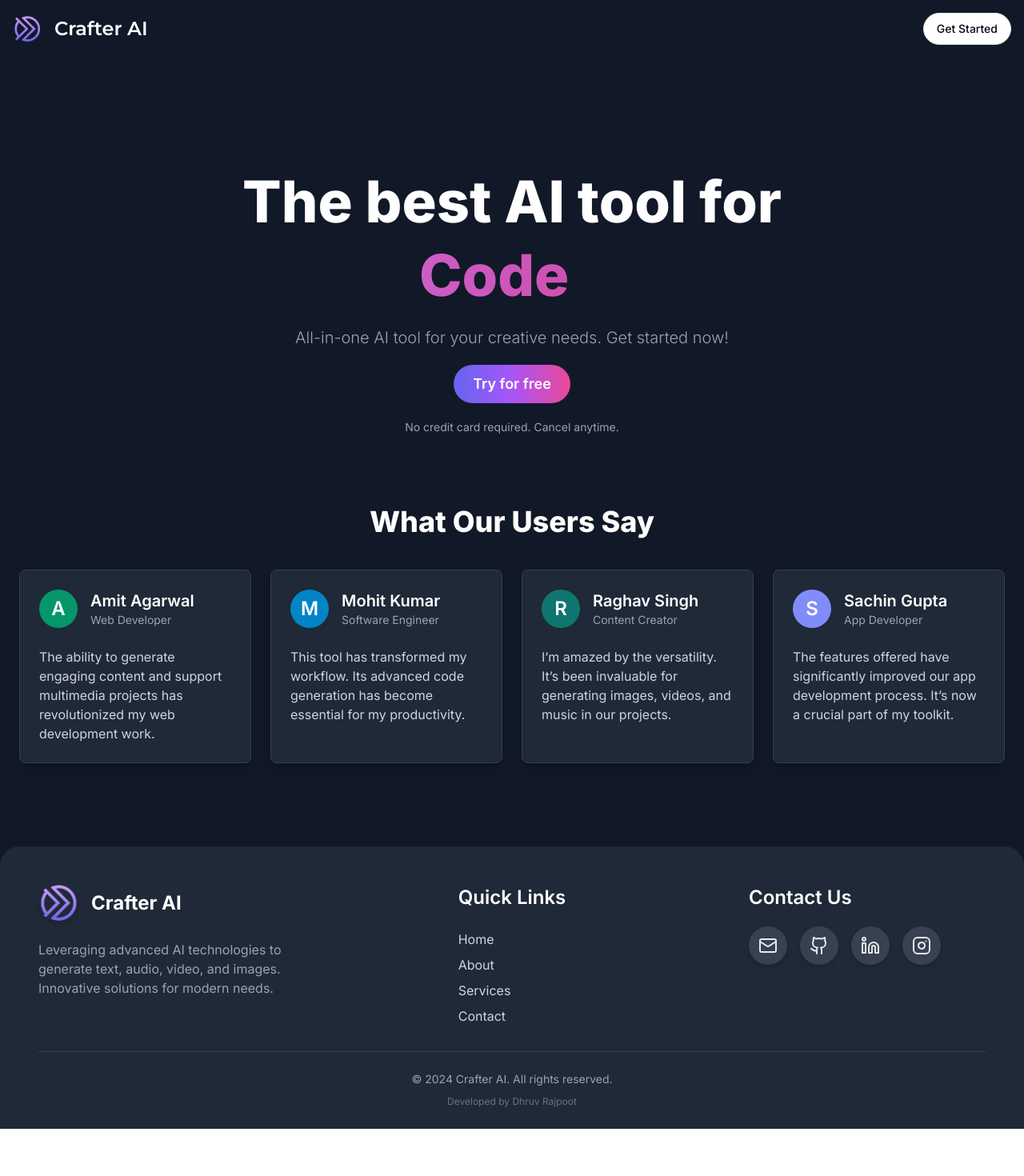
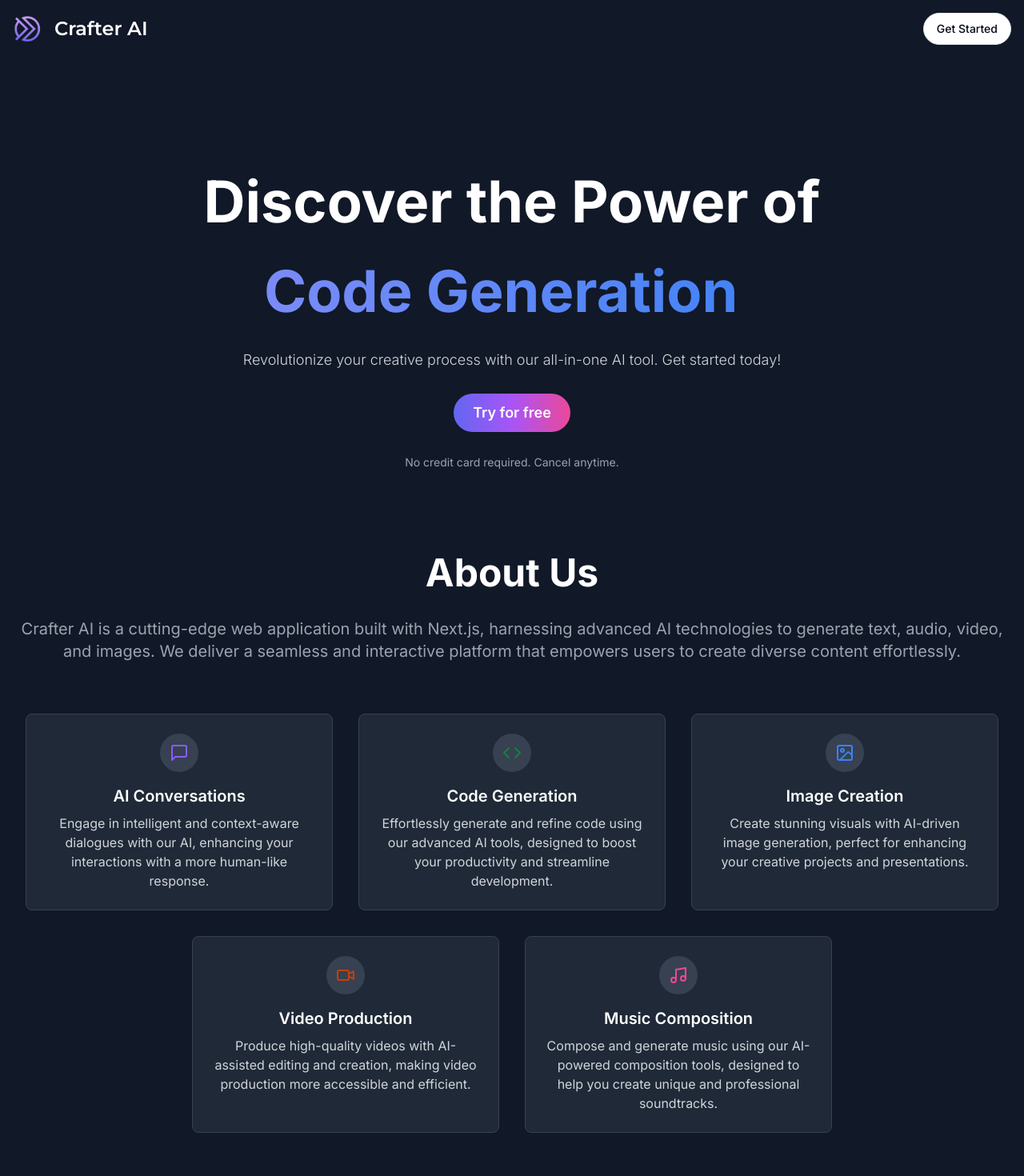
Before and after one commit to DhruvRajpoot/Crafter-AI, a Next.js app: page / in a window 1280 px wide. Shown: the top 1470 px of the page at 80% size. Before the commit the page ends 1411 px from the top, so only its background shows below. Built offline with nearby package versions, Linux system fonts and the light colour scheme; no server answers.

Commit message:
feat: about us on homepage

```diff
--- /dev/null
+++ b/app/(landing)/landing-about.tsx
@@ -0,0 +1,88 @@
+"use client";
+
+import { cn } from "@/lib/utils";
+import {
+  Code,
+  ImageIcon,
+  MessageSquare,
+  MusicIcon,
+  VideoIcon,
+} from "lucide-react";
+
+const LandingAbout = () => {
+  const features = [
+    {
+      icon: <MessageSquare />,
+      color: "text-violet-500",
+      title: "AI Conversations",
+      description:
+        "Engage in intelligent and context-aware dialogues with our AI, enhancing your interactions with a more human-like response.",
+    },
+    {
+      icon: <Code />,
+      color: "text-green-700",
+      title: "Code Generation",
+      description:
+        "Effortlessly generate and refine code using our advanced AI tools, designed to boost your productivity and streamline development.",
+    },
+    {
+      icon: <ImageIcon />,
+      color: "text-blue-500",
+      title: "Image Creation",
+      description:
+        "Create stunning visuals with AI-driven image generation, perfect for enhancing your creative projects and presentations.",
+    },
+    {
+      icon: <VideoIcon />,
+      color: "text-orange-700",
+      title: "Video Production",
+      description:
+        "Produce high-quality videos with AI-assisted editing and creation, making video production more accessible and efficient.",
+    },
+    {
+      icon: <MusicIcon />,
+      color: "text-pink-500",
+      title: "Music Composition",
+      description:
+        "Compose and generate music using our AI-powered composition tools, designed to help you create unique and professional soundtracks.",
+    },
+  ];
+
+  return (
+    <div className="bg-gray-900 py-8 sm:py-16 px-6">
+      <div className="text-center">
+        <h2 className="text-4xl sm:text-5xl font-bold text-white mb-8">
+          About Us
+        </h2>
+        <p className="text-md sm:text-lg lg:text-xl text-gray-400 mb-16">
+          Crafter AI is a cutting-edge web application built with Next.js,
+          harnessing advanced AI technologies to generate text, audio, video,
+          and images. We deliver a seamless and interactive platform that
+          empowers users to create diverse content effortlessly.{" "}
+        </p>
+        <div className="flex flex-wrap justify-center gap-8">
+          {features.map((feature, index) => (
+            <div
+              className="bg-gray-800 p-6 rounded-lg w-full max-w-sm border border-gray-700"
+              key={index}
+            >
+              <div className="flex items-center justify-center mb-4">
+                <div
+                  className={cn("p-3 rounded-full bg-gray-700", feature.color)}
+                >
+                  {feature.icon}
+                </div>
+              </div>
+              <h3 className="text-xl font-semibold text-white mb-2">
+                {feature.title}
+              </h3>
+              <p className="text-gray-300">{feature.description}</p>
+            </div>
+          ))}
+        </div>
+      </div>
+    </div>
+  );
+};
+
+export default LandingAbout;
--- a/app/(landing)/landing-content.tsx
+++ b/app/(landing)/landing-content.tsx
@@ -36,14 +36,14 @@ const testimonials = [
 const LandingContent = () => {
   return (
     <div className="p-6 bg-gray-900">
-      <h2 className="text-center text-4xl text-white font-extrabold mb-10">
+      <h2 className="text-center text-3xl sm:text-5xl text-white font-bold mb-14">
         What Our Users Say
       </h2>
-      <div className="grid grid-cols-1 sm:grid-cols-2 md:grid-cols-3 xl:grid-cols-4 gap-6">
+      <div className="grid grid-cols-1 sm:grid-cols-2 lg:grid-cols-3 xl:grid-cols-4 gap-6">
         {testimonials.map((testimonial, index) => (
           <Card
             key={index}
-            className="bg-gray-800 border border-gray-700 text-white rounded-lg shadow-lg"
+            className="bg-gray-800 border border-gray-700 text-white rounded-lg"
           >
             <CardHeader>
               <div className="flex items-center gap-4">
--- a/app/(landing)/landing-footer.tsx
+++ b/app/(landing)/landing-footer.tsx
@@ -1,7 +1,14 @@
+"use client";
+
+import { Button } from "@/components/ui/button";
+import { useAuth } from "@clerk/nextjs";
+import Link from "next/link";
 import { Github, Instagram, Linkedin, Mail } from "lucide-react";
 import Image from "next/image";
 
 const LandingFooter = () => {
+  const { isSignedIn } = useAuth();
+
   const quickLinks = [
     {
       name: "Home",
@@ -58,6 +65,12 @@ const LandingFooter = () => {
             Leveraging advanced AI technologies to generate text, audio, video,
             and images. Innovative solutions for modern needs.
           </p>
+
+          <Link href={isSignedIn ? "/dashboard" : "/sign-up"}>
+            <Button variant="default" className="mt-6 rounded-full">
+              {isSignedIn ? "Dashboard" : "Get Started"}
+            </Button>
+          </Link>
         </div>
 
         <div className="flex flex-col items-start md:mx-auto">
--- a/app/(landing)/landing-hero.tsx
+++ b/app/(landing)/landing-hero.tsx
@@ -9,30 +9,33 @@ const LandingHero = () => {
   const { isSignedIn } = useAuth();
 
   return (
-    <div className="text-white font-bold pt-36 pb-16 text-center space-y-5">
-      <div className="text-4xl sm:text-5xl md:text-6xl lg:text-7xl space-y-5 font-extrabold">
-        <h1>The best AI tool for </h1>
-        <div className="text-transparent bg-clip-text bg-gradient-to-r from-purple-400 to-pink-600 h-12 sm:h-14 md:h-16 lg:h-20">
+    <div className="flex flex-col items-center justify-center text-white px-2 pt-20 sm:pt-36 pb-10 space-y-5 md:space-y-7 text-center">
+      <div className="text-4xl sm:text-5xl md:text-6xl lg:text-7xl font-bold leading-tight">
+        <h1 className="mb-4 lg:mb-10">Discover the Power of</h1>
+        <div className="text-transparent bg-clip-text bg-gradient-to-r from-indigo-400 to-blue-500  h-12 sm:h-14 md:h-16 lg:h-20">
           <TypewriterComponent
             options={{
               strings: [
-                "Conversation",
+                "AI Conversations",
                 "Code Generation",
-                "Image Generation",
-                "Video Generation",
-                "Music Generation",
+                "Image Creation",
+                "Video Production",
+                "Music Composition",
               ],
               autoStart: true,
               loop: true,
+              delay: 75,
+              cursor: "|",
             }}
           />
         </div>
       </div>
-      <div className="text-sm md:text-xl font-light text-zinc-400">
-        All-in-one AI tool for your creative needs. Get started now!
-      </div>
 
-      <div>
+      <p className="text-base md:text-lg font-light text-gray-300">
+        Revolutionize your creative process with our all-in-one AI tool. Get
+        started today!
+      </p>
+
       <Link href={isSignedIn ? "/dashboard" : "/sign-up"}>
         <Button
           variant={"premium"}
@@ -41,11 +44,10 @@ const LandingHero = () => {
           Try for free
         </Button>
       </Link>
-      </div>
 
-      <div className="text-zinc-400 text-xs md:text-sm font-normal">
+      <p className="text-xs md:text-sm font-normal text-gray-400">
         No credit card required. Cancel anytime.
-      </div>
+      </p>
     </div>
   );
 };
--- a/app/(landing)/page.tsx
+++ b/app/(landing)/page.tsx
@@ -1,3 +1,4 @@
+import LandingAbout from "./landing-about";
 import LandingContent from "./landing-content";
 import LandingFooter from "./landing-footer";
 import LandingHero from "./landing-hero";
@@ -9,6 +10,7 @@ const LandingPage = () => {
       <div className="mx-auto max-w-screen-xl">
         <LandingNavbar />
         <LandingHero />
+        <LandingAbout />
         <LandingContent />
       </div>
       <LandingFooter />
```
Lines whose indentation alone changed are shown as unchanged.
